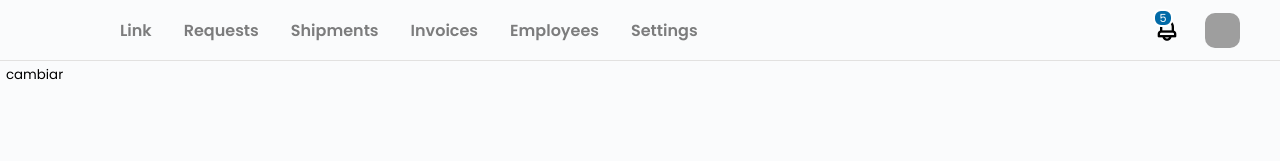
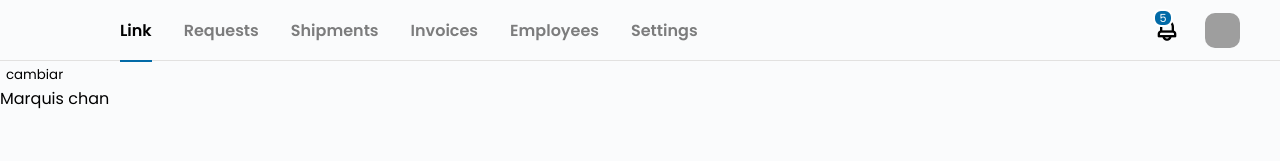
Before and after one commit to Cin-1/angular-curso, an Angular app: page /task in a window 1280 px wide. Shown: the top 161 px of the page. Built offline with nearby package versions, Linux system fonts and the light colour scheme; grey boxes are pictures that could not be loaded.

Commit message:
directivas

```diff
--- a/src/app/modules/task/components/header/header.component.html
+++ b/src/app/modules/task/components/header/header.component.html
@@ -5,7 +5,7 @@
         </div>
         <div class="menu">
             <ul>
-                <li *ngFor="let item of menu;let primero = first">
+                <li [ngClass]="{'active':primero}" *ngFor="let item of menu;let primero = first">
                     {{item.name}}
                 </li>
             </ul>
--- a/src/app/modules/task/components/task-component.html
+++ b/src/app/modules/task/components/task-component.html
@@ -1,3 +1,8 @@
 <app-header></app-header>
-<button>cambiar</button>
+<button (click)=mostrarElementof()>cambiar</button>
 <div *ngIf="mostrarElemento">hola mundo </div>
+<div class="padre" [ngSwitch]="case">
+    <div *ngSwitchCase="1" class="hijo">Alo Cin</div>
+    <div *ngSwitchCase="2" class="hijo">Alo Camotin</div>
+    <div *ngSwitchCase="3" class="hijo">Marquis chan</div>
+</div>
--- a/src/app/modules/task/components/task-component.ts
+++ b/src/app/modules/task/components/task-component.ts
@@ -7,11 +7,14 @@ import { Component, OnInit } from '@angular/core';
 })
 export class TaskComponent implements OnInit {
   mostrarElemento: boolean = false;
+  case: number = 3;
   constructor() {}
 
   ngOnInit(): void {}
 
   mostrarElementof(): void {
-    !this.mostrarElemento;
+    console.log('string');
+    this.mostrarElemento = !this.mostrarElemento;
+    console.log(this.mostrarElemento);
   }
 }
--- /dev/null
+++ b/src/app/shared/directives/img-broken.directive.ts
@@ -0,0 +1,10 @@
+import { Directive } from '@angular/core';
+
+@Directive({
+  selector: '[appImgBroken]'
+})
+export class ImgBrokenDirective {
+
+  constructor() { }
+
+}
--- a/src/app/shared/shared.module.ts
+++ b/src/app/shared/shared.module.ts
@@ -1,9 +1,10 @@
 import { NgModule } from '@angular/core';
 import { CommonModule } from '@angular/common';
 import { ReplaceSpacePipe } from './pipe/replace-space.pipe';
+import { ImgBrokenDirective } from './directives/img-broken.directive';
 
 @NgModule({
-  declarations: [ReplaceSpacePipe],
+  declarations: [ReplaceSpacePipe, ImgBrokenDirective],
   imports: [CommonModule],
   exports: [ReplaceSpacePipe],
   providers: [ReplaceSpacePipe],
```
Also changed, not shown: 1 other file (tests, documents, lock files or other folders).
